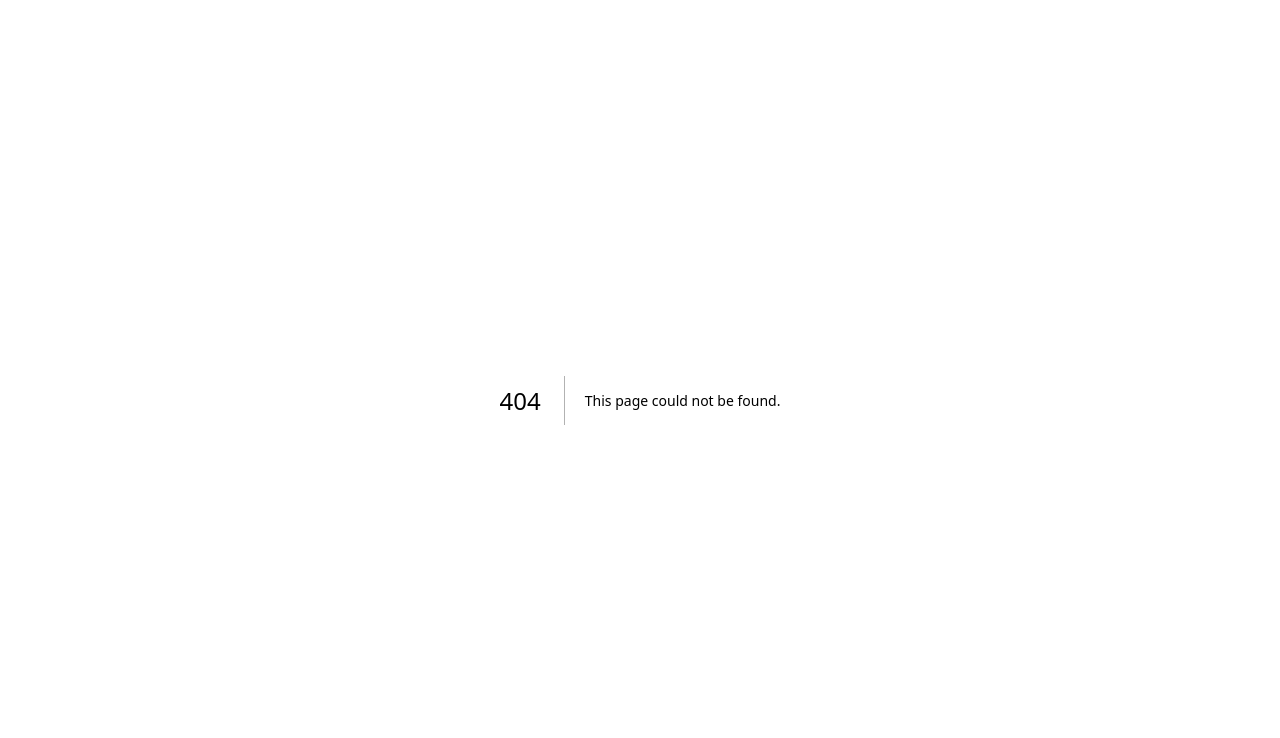
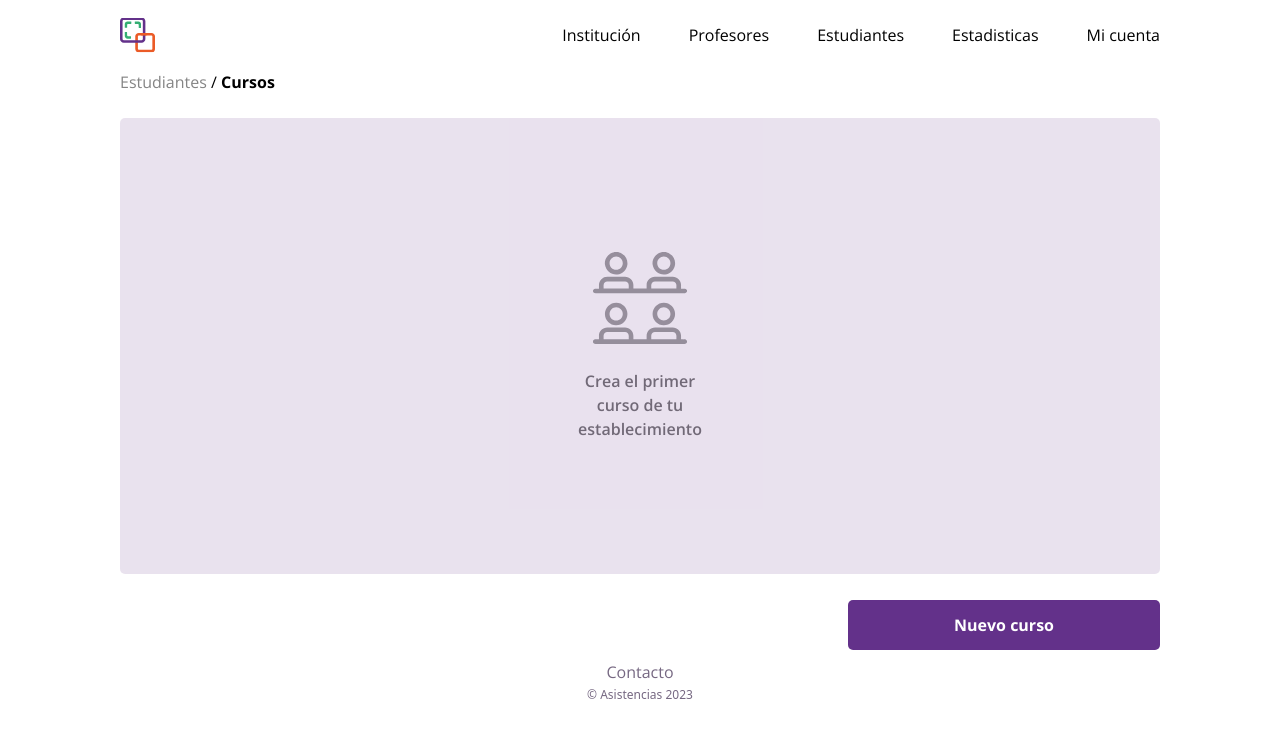
Before and after one commit to sync-ideas/project-frontend, a Next.js app: page /cursos in a window 1280 px wide. Before the commit this address had no page. Shown: the top 738 px of the page. Built offline with nearby package versions, Linux system fonts and the light colour scheme.

Commit message:
[FIX] Corregidos estilos en páginas y componentes

```diff
--- a/src/app/components/Footer.tsx
+++ b/src/app/components/Footer.tsx
@@ -7,10 +7,11 @@ const Footer: React.FC<FooterProps> = (props) => {
     return (
         <div className="bg-transparent w-full h-[60px] m-auto py-[10px] text-center">
             <LinkComponent
+                link="/contacto"
                 text="Contacto"
-                textColor="purple"
-                decorationColor="purple-hoverLight"
-                link="/contacto"
+                decorationColor="hover:decoration-purple-hoverLight"
+                textColor="text-purple-disabled"
+                textColorHover="hover:text-purple-text"
             />
             <p className="font-sans text-xs text-purple-disabled text-center leading-[22px]">
                 © Asistencias 2023
--- a/src/app/components/navbar.tsx
+++ b/src/app/components/navbar.tsx
@@ -43,7 +43,7 @@ const NavBar: React.FC<NavBarProps> = () => {
         <>
 {/* Mobile menu (only when isSmallScreen is true) */}
             {isSmallScreen && (
-                <div className="flex w-full p-[24px] m-auto justify-between">
+                <div className="flex w-full px-[24px] md:px-[32px] py-[12px] m-auto justify-between">
                     <Image src={logo} width={35} height={35} alt="Logo" />
                     {isOpen ? (
                         <Image
@@ -71,38 +71,38 @@ const NavBar: React.FC<NavBarProps> = () => {
                         >
                             <LinkComponent
                                 text="Institución"
-                                textColor="white"
-                                decorationColor="orange"
+                                textColor="text-white"
+                                decorationColor="hover:decoration-orange"
                                 link=""
-                                textColorHover="white"
+                                textColorHover="hover:text-white"
                             />
                             <LinkComponent
                                 text="Profesores"
-                                textColor="white"
-                                decorationColor="orange"
+                                textColor="text-white"
+                                decorationColor="hover:decoration-orange"
                                 link=""
-                                textColorHover="white"
+                                textColorHover="hover:text-white"
                             />
                             <LinkComponent
                                 text="Estudiantes"
-                                textColor="white"
-                                decorationColor="orange"
+                                textColor="text-white"
+                                decorationColor="hover:decoration-orange"
                                 link=""
-                                textColorHover="white"
+                                textColorHover="hover:text-white"
                             />
                             <LinkComponent
                                 text="Estadísticas"
-                                textColor="white"
-                                decorationColor="orange"
+                                textColor="text-white"
+                                decorationColor="hover:decoration-orange"
                                 link=""
-                                textColorHover="white"
+                                textColorHover="hover:text-white"
                             />
                             <LinkComponent
                                 text="Mi cuenta"
-                                textColor="white"
-                                decorationColor="orange"
+                                textColor="text-white"
+                                decorationColor="hover:decoration-orange"
                                 link=""
-                                textColorHover="white"
+                                textColorHover="hover:text-white"
                             />
                         </div>
                     )}
@@ -122,38 +122,38 @@ const NavBar: React.FC<NavBarProps> = () => {
                         <div className="flex md:w-[600px] justify-end align-center py-2 space-x-12">
                             <LinkComponent
                                 text="Institución"
-                                textColor="black"
-                                decorationColor="green"
+                                textColor="text-black"
+                                decorationColor="hover:decoration-green"
                                 link=""
-                                textColorHover="black"
+                                textColorHover="hover:text-black"
                             />
                             <LinkComponent
                                 text="Profesores"
-                                textColor="black"
-                                decorationColor="green"
+                                textColor="text-black"
+                                decorationColor="hover:decoration-green"
                                 link=""
-                                textColorHover="black"
+                                textColorHover="hover:text-black"
                             />
                             <LinkComponent
                                 text="Estudiantes"
-                                textColor="black"
-                                decorationColor="green"
+                                textColor="text-black"
+                                decorationColor="hover:decoration-green"
                                 link=""
-                                textColorHover="black"
+                                textColorHover="hover:text-black"
                             />
                             <LinkComponent
                                 text="Estadisticas"
-                                textColor="black"
-                                decorationColor="green"
+                                textColor="text-black"
+                                decorationColor="hover:decoration-green"
                                 link=""
-                                textColorHover="black"
+                                textColorHover="hover:text-black"
                             />
                             <LinkComponent
                                 text="Mi cuenta"
-                                textColor="black"
-                                decorationColor="green"
+                                textColor="text-black"
+                                decorationColor="hover:decoration-green"
                                 link=""
-                                textColorHover="black"
+                                textColorHover="hover:text-black"
                             />
                         </div>
                     </div>
--- a/src/app/estudiantes/registrar-curso/page.tsx
+++ b/src/app/cursos/page.tsx
@@ -3,30 +3,30 @@ import React from "react";
 import Image from "next/image";
 import Link from "next/link";
 import { useRouter } from "next/navigation";
-import Footer from "../../components/Footer";
-import NavBar from "../../components/navbar";
-import Button from "../../components/button";
-import courses from "../../../../public/assets/images/courses.svg";
-import Breadcrumb from "../../components/Breadcrumb";
+import Footer from "../components/Footer";
+import NavBar from "../components/navbar";
+import Button from "../components/button";
+import courses from "../../../public/assets/images/courses.svg";
+import Breadcrumb from "../components/Breadcrumb";
 interface CourseRegistrationProps {}
 
 const CourseRegistration: React.FC<CourseRegistrationProps> = (props) => {
   const router = useRouter();
   const handleClik = () => {
-    router.push("nuevo-curso");
+    router.push("/nuevo-curso");
   };
   return (
     <div>
       <NavBar />
-      <div className="px-[24px] pb-[10px] md:px-[32px] xl:px-[120px] flex flex-col">
+      <div className="px-[24px] md:px-[32px] xl:px-[120px] flex flex-col">
         <Breadcrumb
           links={[
             { hiper: "/estudiantes", text: "Estudiantes" },
-            { hiper: "/registrar-curso", text: "Cursos" },
+            { hiper: "/curso", text: "Cursos" },
           ]}
         />
         <Link href="/nuevo-curso">
-          <div className="bg-[#63318A33] opacity-60 hover:opacity-100 my-3 md:my-4 flex w-full h-[422px] md:h-[938px] xl:h-[456px] 2xl:h-screen rounded-[5px]">
+          <div className="bg-purple bg-opacity-20 opacity-70 hover:opacity-100 mt-[10px] md:mt-[24px] mb-[10px] flex w-full h-[422px] md:h-[938px] xl:h-[456px] 2xl:h-screen rounded-[5px]">
             <div className="px-[20px] mx-auto my-auto max-w-[134px] flex items-center justify-center flex-col">
               <Image
                 src={courses}
@@ -38,13 +38,15 @@ const CourseRegistration: React.FC<CourseRegistrationProps> = (props) => {
                 }}
                 alt="courses"
               />
-              <p className="text-purple-text pt-[24px] block text-center">
-                Crea el primer curso de tu establecimiento
+              <p className="text-center text-purple-text font-semibold pt-[24px] block ">
+                Crea el primer<br />
+                curso de tu <br />
+                establecimiento
               </p>
             </div>
           </div>
         </Link>
-        <div className="w-full xl:w-[312px] self-end ">
+        <div className="md:mt-[16px] w-full xl:w-[312px] self-end ">
           <Button text="Nuevo curso" onClick={handleClik} isCompleted={true} />
         </div>
       </div>
--- a/src/app/nuevo-profesor/page.tsx
+++ b/src/app/nuevo-profesor/page.tsx
@@ -14,7 +14,7 @@ const NewProfessor = () => {
         <div className="flex justify-between w-[85%] md:w-[95%] xl:w-full xl:px-[120px] md:px-2">
           <Breadcrumb
             links={[
-              { hiper: "/", text: "Profesores" },
+              { hiper: "/profesores", text: "Profesores" },
               { hiper: "", text: "Nuevo perfil" },
             ]}
           />
--- a/src/app/profesores/page.tsx
+++ b/src/app/profesores/page.tsx
@@ -1,30 +1,33 @@
+"use client";
 import React from "react";
+import Image from "next/image";
+import Link from "next/link";
+import { useRouter } from "next/navigation";
+import Footer from "../components/Footer";
 import NavBar from "../components/navbar";
-import Footer from "../components/Footer";
+import Button from "../components/button";
+import addProfessor from "../../../public/assets/images/add-professor.svg";
 import Breadcrumb from "../components/Breadcrumb";
-import addProfessor from "../../../public/assets/images/add-professor.svg";
-import Link from "next/link";
-import Image from "next/image";
-import Button from "../components/button";
 
 interface ProfessorProps {}
 const Professor: React.FC<ProfessorProps> = () => {
+  const router = useRouter();
+  const handleClik = () => {
+    router.push("/nuevo-profesor");
+  };
   return (
-        <div className="max-h-screen">
+    <div>
       <NavBar />
-            <div className="px-6 xl:px-[120px] py-[10px]">
-                <div className="w-full flex justify-between mb-[10px]">
+      <div className="px-[24px] md:px-[32px] xl:px-[120px] flex flex-col">
         <Breadcrumb links={[{ hiper: "/", text: "Profesores" }]} />
-                </div>
-                <Link href="/nuevo-profesor" className="">
-                    <div className="bg-purple bg-opacity-20 rounded-[5px] w-full flex items-center justify-center flex-col opacity-70 hover:opacity-100 px-20 h-[422px] sm:max-h-screen md:min-h-screen xl:min-h-full">
+        <Link href="/nuevo-profesor">
+          <div className="bg-purple bg-opacity-20 flex items-center justify-center flex-col rounded-[5px] w-full opacity-70 hover:opacity-100 mt-[10px] md:mt-[24px] mb-[10px] px-20 h-[422px] md:h-[938px] xl:h-[456px]">
             <Image
               src={addProfessor}
               alt="add professor icon"
               width={63}
               height={62}
               className="w-16 h-16 mb-6"
-                            style={{ color: "rgba(54, 43, 62, 1)" }}
             />
             <p className="text-center text-purple-text font-semibold text-base">
               Agrega al primer <br />
@@ -33,10 +36,8 @@ const Professor: React.FC<ProfessorProps> = () => {
             </p>
           </div>
         </Link>
-                <div className="mt-[10px] sm:mt-6 w-full flex justify-end">
-                    <Link href="/nuevo-profesor" className="w-full xl:w-1/5 min-w-[320px]">
-                        <Button text="Nuevo perfil" isCompleted={true} />
-                    </Link>
+        <div className="md:mt-[16px] w-full xl:w-[312px] self-end ">
+          <Button text="Nuevo perfil" onClick={handleClik} isCompleted={true} />
         </div>
       </div>
       <Footer />
```
Lines whose indentation alone changed are shown as unchanged.
